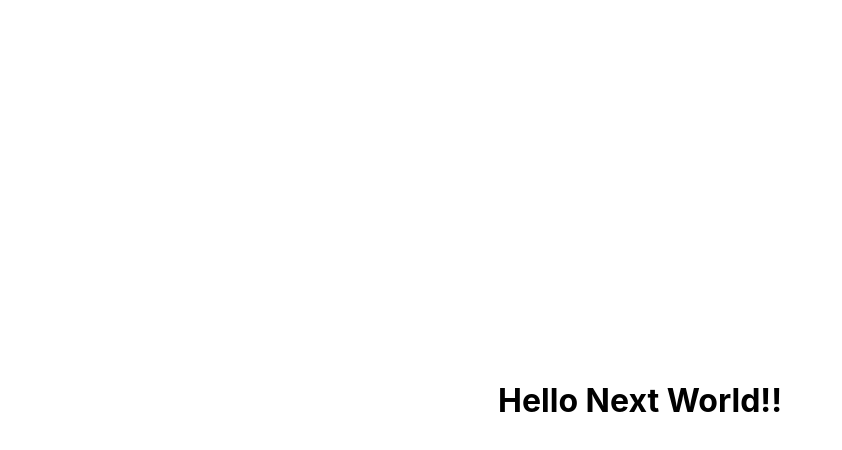
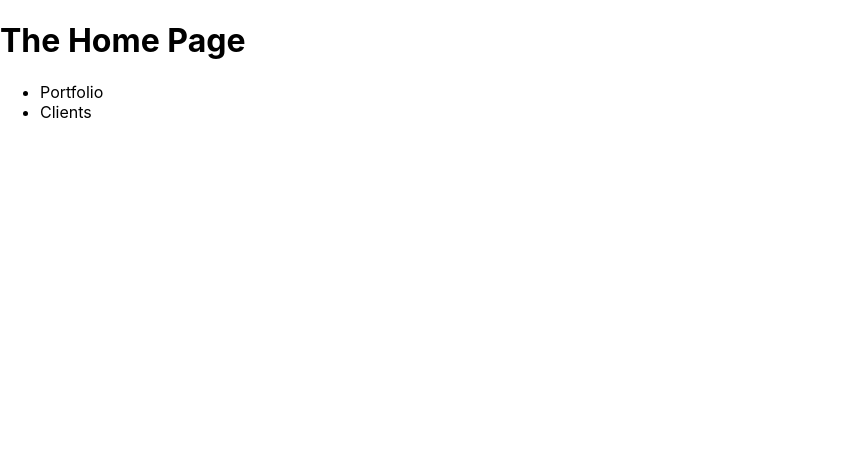
Before and after one commit to paulpark330/nextjs-react-the-complete-guide, a Next.js app: page / in a window 1280 px wide. Shown: the top 450 px of the page, without its empty margins (0-842 px from the left). Built offline with nearby package versions, Linux system fonts and the light colour scheme.

Commit message:
navigating with link component

```diff
--- a/pages/index.jsx
+++ b/pages/index.jsx
@@ -1,11 +1,23 @@
-import styles from "../styles/Home.module.css";
+import Link from "next/link";
+const HomePage = () => {
+  return (
+    <div>
+      <h1>The Home Page</h1>
+      <ul>
+        <li>
+          <Link href="/portfolio">
+            Portfolio
+          </Link>
+        </li>
+        <li>
+          <Link href="/clients">
+            Clients
+          </Link>
+        </li>
 
-const Home = () => {
-  return (
-    <div className={styles.container}>
-      <h1>Hello Next World!!</h1>
+      </ul>
     </div>
   );
 }
 
-export default Home;
+export default HomePage;
```
